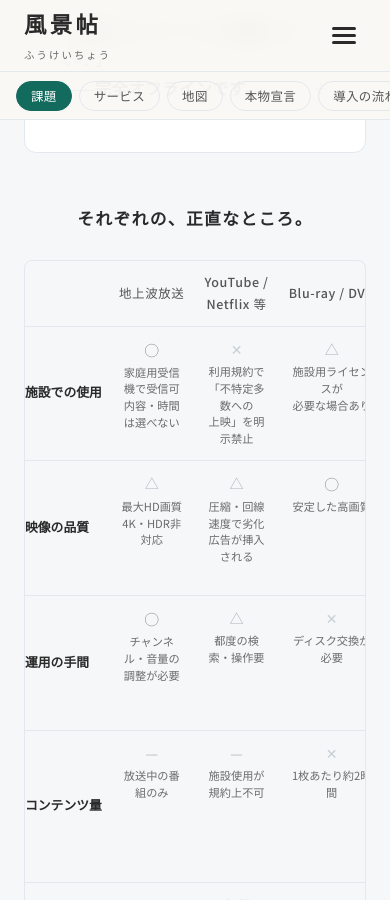
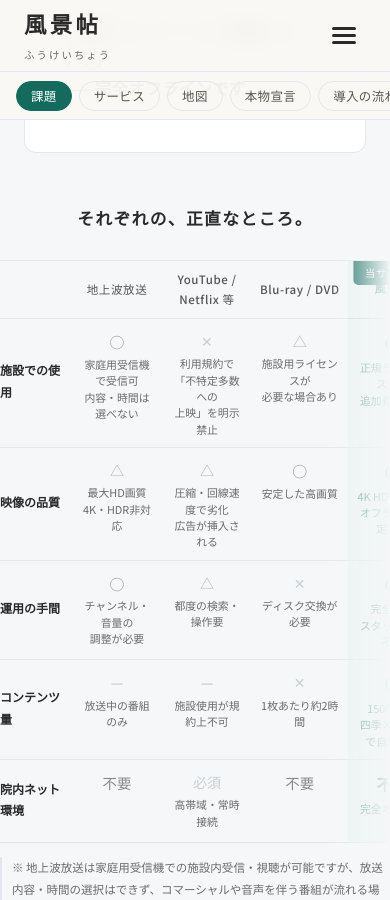
Before and after one commit to dr836gnypeq-ctrl/fukeichou-site, a Jekyll site: the page built from index.html, in a window 390 px wide and 900 px high, scrolled down 3316 px. Built offline with Jekyll 4.4.1, drawn with Linux system fonts in a browser that asks for light colours; nearby versions of some CDN libraries.

Commit message:
fix comp-table mobile: drop sticky, full-bleed scroll, mask hint

```diff
--- a/_layouts/default.html
+++ b/_layouts/default.html
@@ -35,7 +35,7 @@
 <link rel="prefetch" href="{{ '/' | relative_url }}">
 <link rel="prefetch" href="{{ '/evidence/' | relative_url }}">
 {% endif %}
-<link rel="stylesheet" href="{{ '/assets/css/style.css' | relative_url }}?v=20260317n">
+<link rel="stylesheet" href="{{ '/assets/css/style.css' | relative_url }}?v=20260317o">
 <script src="https://cdn.jsdelivr.net/npm/lucide@0.383.0/dist/umd/lucide.min.js" defer></script>
 </head>
 <body>
@@ -54,7 +54,7 @@
 
 {% include footer.html %}
 
-<script src="{{ '/assets/js/main.js' | relative_url }}?v=20260317n"></script>
+<script src="{{ '/assets/js/main.js' | relative_url }}?v=20260317o"></script>
 
 </body>
 </html>
--- a/assets/css/style.css
+++ b/assets/css/style.css
@@ -416,3 +416,32 @@
   border-color:var(--moss);
   color:var(--moss);
 }
+
+/* ---- 比較表 モバイル修正 (sticky廃止・はみ出し封鎖) ---- */
+@media(max-width:768px){
+  .comp-table-outer{
+    margin-left:-24px;margin-right:-24px; /* container padding を突き破って全幅に */
+  }
+  .comp-table-scroll{
+    overflow-x:scroll;
+    -webkit-overflow-scrolling:touch;
+    border-radius:0;
+    border-left:none;border-right:none;
+    /* はみ出し封鎖 */
+    max-width:100vw;
+  }
+  /* sticky廃止: Safariでoverflow-x:auto内のstickyは動作保証外 */
+  .comp-th-label{position:static!important}
+  .comp-td-label{position:static!important}
+  /* 列幅を小さくして横スクロール量を減らす */
+  .comp-th-label{min-width:72px!important;font-size:.75rem}
+  .comp-td-label{min-width:72px!important;font-size:.75rem}
+  .comp-th{min-width:90px;font-size:.72rem;padding:8px 8px}
+  .comp-td{padding:10px 8px;font-size:.75rem}
+  .comp-sub{font-size:.68rem}
+  /* スクロールヒント: 右端に薄いグラデーション */
+  .comp-table-scroll{
+    -webkit-mask-image:linear-gradient(to right,black 85%,transparent 100%);
+    mask-image:linear-gradient(to right,black 85%,transparent 100%);
+  }
+}
```
